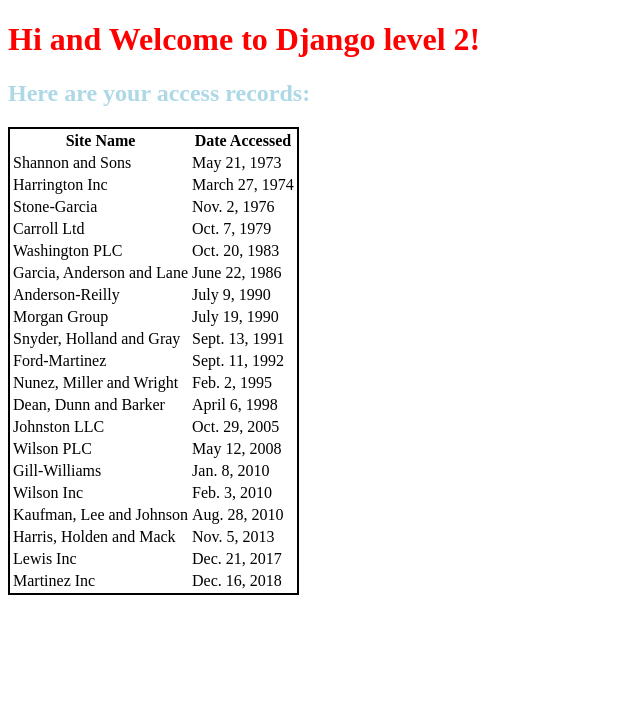
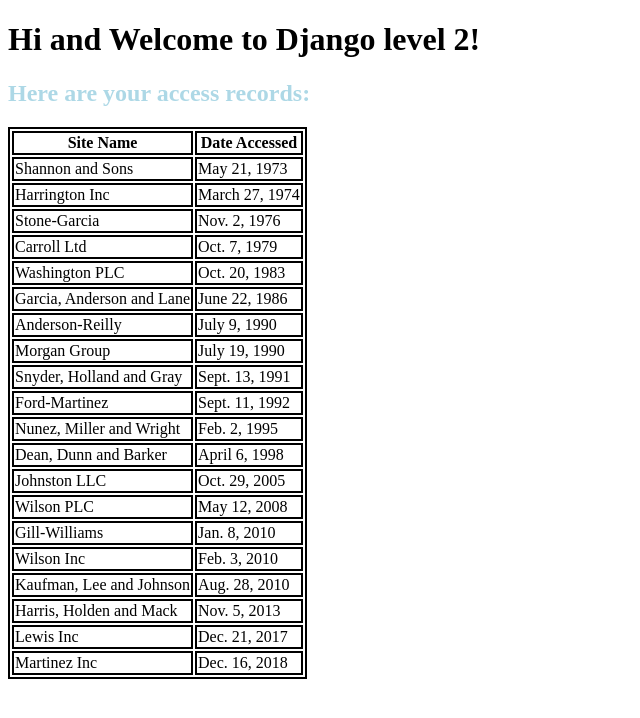
Before and after one commit to dgelok/udemyDjango2, a Django app: page / in a window 1280 px wide. Shown: the top 718 px of the page, without its empty margins (0-640 px from the left). Run offline with Django 3.2, Linux system fonts and the light colour scheme; data comes from the database, SQL or seed files in the repository.

Commit message:
cleaned up css

```diff
--- a/static/css/mystyle.css
+++ b/static/css/mystyle.css
@@ -1,11 +1,11 @@
 h1{
-    color: red
+    color: black
 }
 
 h2{
     color: lightblue;
 }
 
-table {
+table, th, td {
     border: 2px solid black;
 }
--- a/templates/first_app/index.html
+++ b/templates/first_app/index.html
@@ -6,7 +6,7 @@
     <meta charset="UTF-8">
     <meta name="viewport" content="width=device-width, initial-scale=1.0">
     <title>Django Two!</title>
-    <link rel="stylesheet" href="{% static 'css/mystyle.css'%}">
+    <link rel="stylesheet" href="{% static "css/mystyle.css"%}">
 
 </head>
 <body>
```
